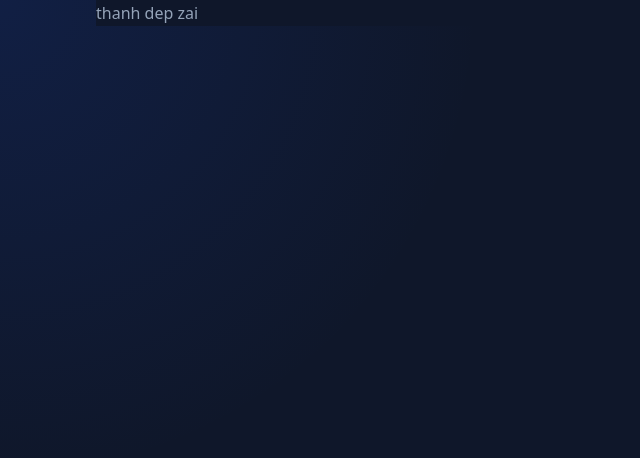
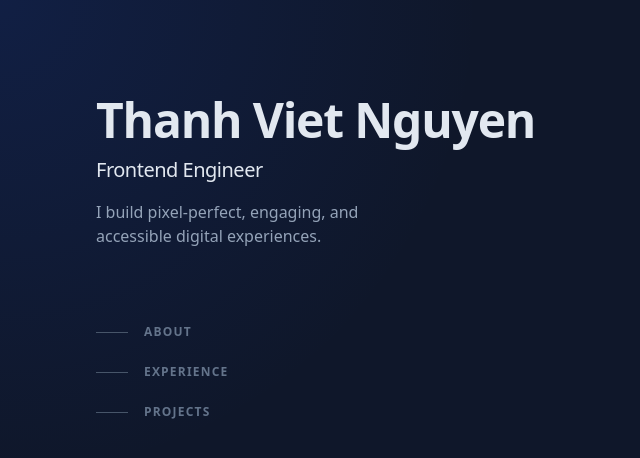
Before and after one commit to shivaluma/thanhvietnguyen.com, a Next.js app: page / in a window 1280 px wide. Shown: the top 458 px of the page, without its empty margins (0-640 px from the left). Built offline with nearby package versions, Linux system fonts and the light colour scheme.

Commit message:
chore: update header

```diff
--- a/src/app/layout.tsx
+++ b/src/app/layout.tsx
@@ -6,8 +6,8 @@ import "./globals.css";
 const inter = Inter({ subsets: ["latin"] });
 
 export const metadata: Metadata = {
-  title: "Create Next App",
-  description: "Generated by create next app",
+  title: "Thanh Viet Nguyen",
+  description: "Frontend Engineer",
 };
 
 export default function RootLayout({
--- a/src/app/page.tsx
+++ b/src/app/page.tsx
@@ -1,7 +1,50 @@
 export default function Home() {
   return (
-    <main className="bg-slate-900 leading-relaxed text-slate-400 antialiased selection:bg-teal-300 selection:text-teal-900">
-      thanh dep zai
-    </main>
+    <div className="lg:flex lg:justify-between lg:gap-4">
+      <header className="lg:sticky lg:top-0 lg:flex lg:max-h-screen lg:w-1/2 lg:flex-col lg:justify-between lg:py-24">
+        <div>
+          <h1 className="text-4xl font-bold tracking-tight text-slate-200 sm:text-5xl">
+            <a href="/">Thanh Viet Nguyen</a>
+          </h1>
+          <h2 className="mt-3 text-lg font-medium tracking-tight text-slate-200 sm:text-xl">
+            Frontend Engineer
+          </h2>
+          <p className="mt-4 max-w-xs leading-normal">
+            I build pixel-perfect, engaging, and accessible digital experiences.
+          </p>
+          <nav className="nav hidden lg:block" aria-label="In-page jump links">
+            <ul className="mt-16 w-max">
+              <li>
+                <a
+                  className="group flex items-center py-3 active"
+                  href="#about"
+                >
+                  <span className="nav-indicator mr-4 h-px w-8 bg-slate-600 transition-all group-hover:w-16 group-hover:bg-slate-200 group-focus-visible:w-16 group-focus-visible:bg-slate-200 motion-reduce:transition-none"></span>
+                  <span className="nav-text text-xs font-bold uppercase tracking-widest text-slate-500 group-hover:text-slate-200 group-focus-visible:text-slate-200">
+                    About
+                  </span>
+                </a>
+              </li>
+              <li>
+                <a className="group flex items-center py-3 " href="#experience">
+                  <span className="nav-indicator mr-4 h-px w-8 bg-slate-600 transition-all group-hover:w-16 group-hover:bg-slate-200 group-focus-visible:w-16 group-focus-visible:bg-slate-200 motion-reduce:transition-none"></span>
+                  <span className="nav-text text-xs font-bold uppercase tracking-widest text-slate-500 group-hover:text-slate-200 group-focus-visible:text-slate-200">
+                    Experience
+                  </span>
+                </a>
+              </li>
+              <li>
+                <a className="group flex items-center py-3 " href="#projects">
+                  <span className="nav-indicator mr-4 h-px w-8 bg-slate-600 transition-all group-hover:w-16 group-hover:bg-slate-200 group-focus-visible:w-16 group-focus-visible:bg-slate-200 motion-reduce:transition-none"></span>
+                  <span className="nav-text text-xs font-bold uppercase tracking-widest text-slate-500 group-hover:text-slate-200 group-focus-visible:text-slate-200">
+                    Projects
+                  </span>
+                </a>
+              </li>
+            </ul>
+          </nav>
+        </div>
+      </header>
+    </div>
   );
 }
```
